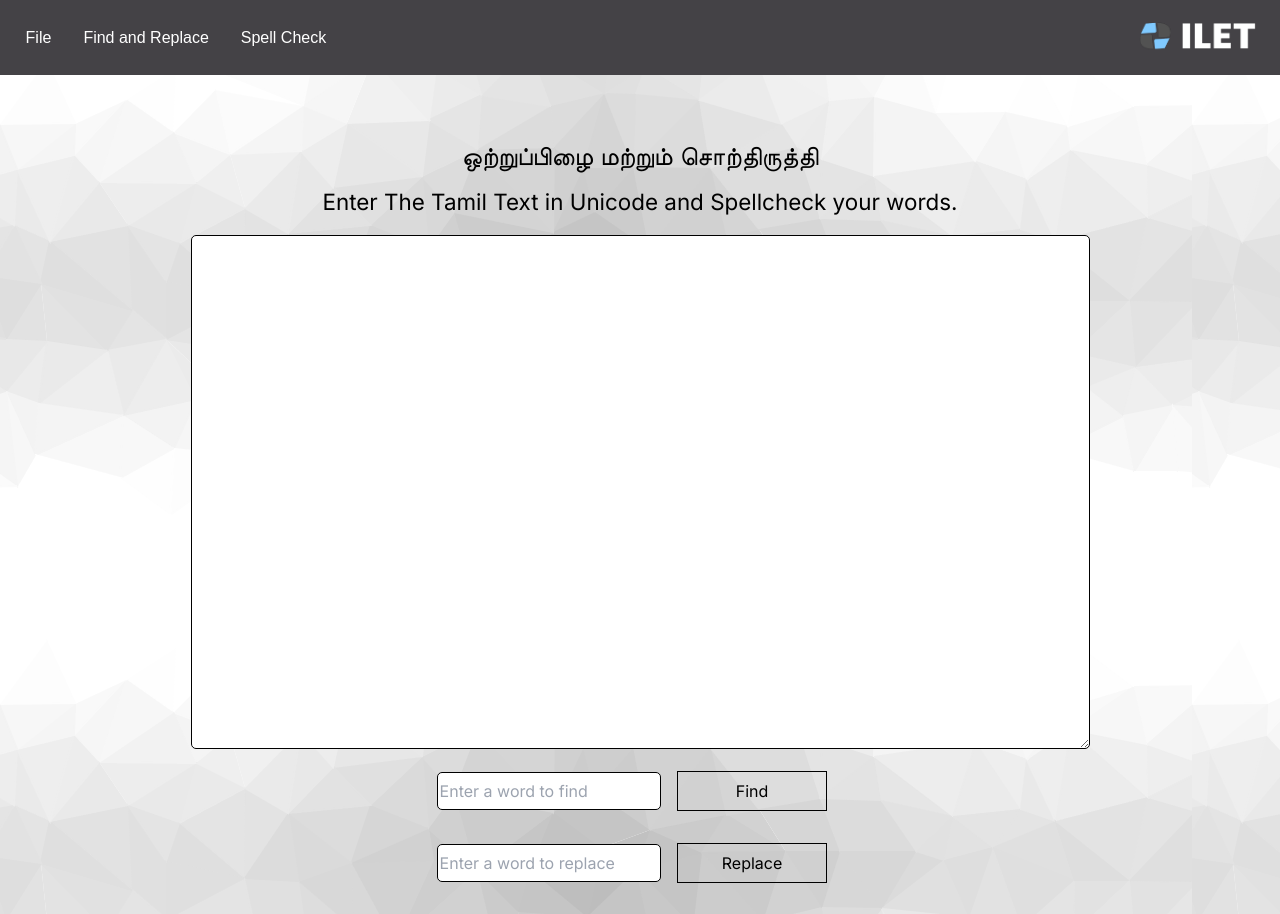
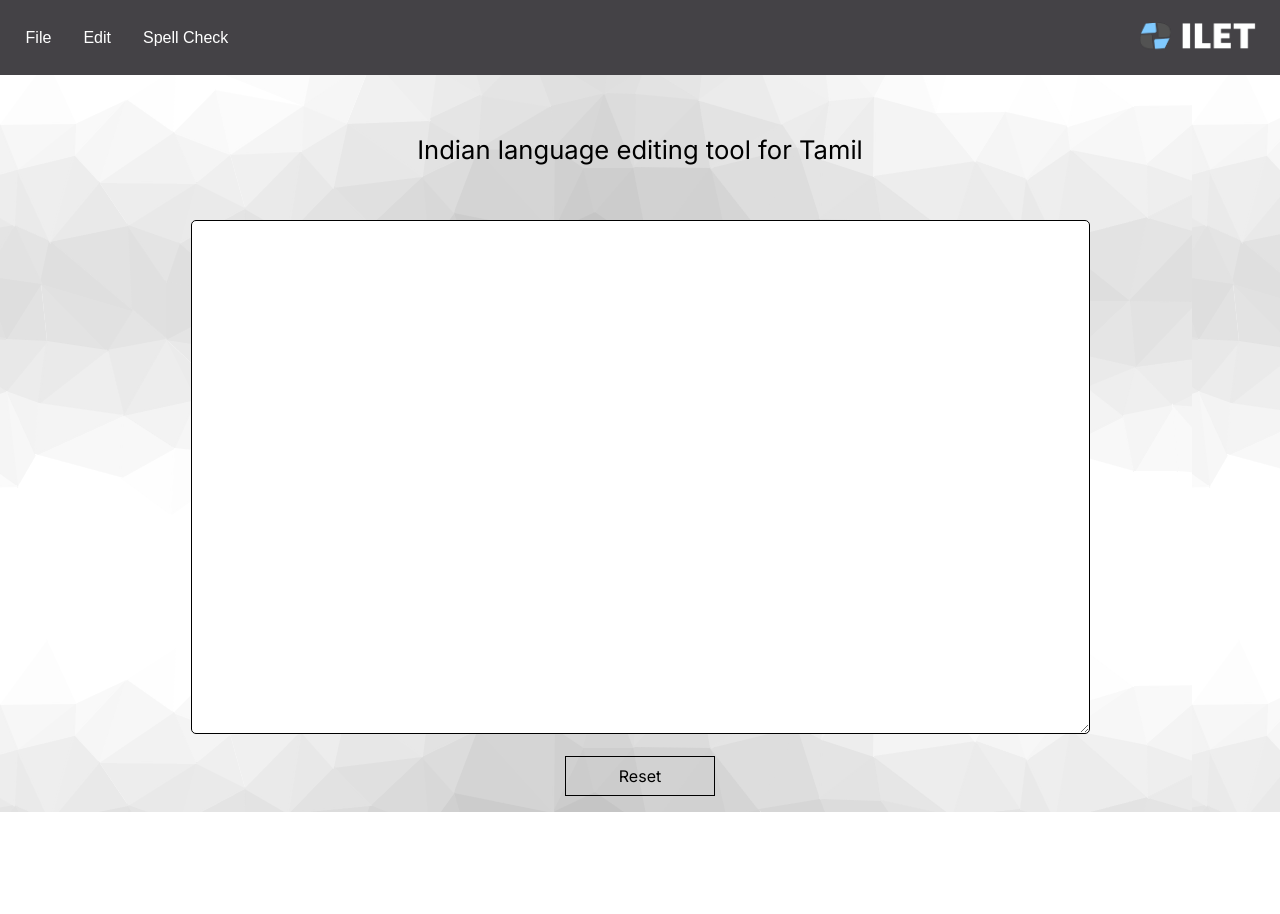
Before and after one commit to vimal-vs/ilet-app, a Next.js app: page / in a window 1280 px wide. Shown: the top 914 px of the page. After the commit the page ends 812 px from the top, so only its background shows below. Built offline with nearby package versions, Linux system fonts and the light colour scheme; a web font is replaced by a local one.

Commit message:
nav changes & removed btn

```diff
--- a/app/components/Footer/Foot.jsx
+++ b/app/components/Footer/Foot.jsx
@@ -0,0 +1,7 @@
+export default function Footer(){
+    return (
+        <div>
+
+        </div>
+    )
+}
--- a/app/components/Header/Nav.css
+++ b/app/components/Header/Nav.css
@@ -70,3 +70,11 @@ Nav li:hover .list-element-about-submenu{
     display: block;
     background-color: rgb(68, 66, 70);
 }
+
+.edit-submenu{
+    left: 4.15em;
+}
+
+.edit-submenu li{
+    padding: 0.69em;
+}
--- a/app/components/Header/Nav.jsx
+++ b/app/components/Header/Nav.jsx
@@ -10,7 +10,11 @@ export default function Nav(){
                         <li><button href="#"></button>Save</li>
                     </ul>
                 </li>
-                <li><a href="/findreplace">Find and Replace</a></li>
+                <li><a href="/">Edit</a>
+                <ul class="list-element-about-submenu">
+                        <li><button href="/findreplace"></button>Open</li>
+                    </ul>
+                </li>
                 <li><a href="/spellcheck">Spell Check</a></li>
             </ul>
             <div className='logo'>
--- a/app/components/findreplace/findreplace.css
+++ b/app/components/findreplace/findreplace.css
@@ -78,15 +78,11 @@
 }
 
 .header-wrapper h2{
-    margin-top: 2rem;
+    margin-top: 1em;
     font-size: 1.6rem;
+    margin-bottom: 2em;
 }
 
-.header-wrapper h4{
-    margin-top: 0.6rem;
-    margin-bottom: 1rem;
-    font-size: 1.4rem;
-}
 
 textarea{
     border: 1px solid black;
--- a/app/components/findreplace/page.jsx
+++ b/app/components/findreplace/page.jsx
@@ -9,26 +9,6 @@ export default function FindReplace() {
   const [sentence, setSentence] = useState('');
   const [word, setWord] = useState('');
   const [replaceWord, setReplaceWord] = useState('');
-
-  const find = () => {
-      const match = sentence.indexOf(word);
-      if(sentence !== " "){
-        if(match !== -1){
-          window.alert(`Element is found at index ${match}`);
-          return;
-        }
-      }
-      else{
-        window.alert(`Enter a sentence/word to find !`);
-        return;
-      }
-      window.alert("No matches found !");
-  }
-
-  const replace = () => {
-    const input = document.querySelector('#textarea');
-    input.value = sentence.replace(word, replaceWord);
-  }
 
   const reset = () => {
     if(confirm("You want to reset?") === true){
@@ -68,6 +48,32 @@ export default function FindReplace() {
     document.querySelector("#file").click();
   }
 
+  function triggerFind(){
+    const findAlertValue = window.prompt("Enter a word to Find","");
+    setWord(findAlertValue);
+      find();
+  }
+
+  function triggerReplace(){
+    const replaceAlertValue = window.prompt("Enter a word to Replace","");
+    setReplaceWord(replaceAlertValue);
+      replace(replaceAlertValue);
+  }
+
+  const find = () => {
+      const match = sentence.indexOf(word);
+      if(match){
+        window.alert(`Element is found at index ${match}`);
+        return;
+      }
+      window.alert("No matches found !");
+  }
+
+  const replace = (e) => {
+    const input = document.querySelector('#textarea');
+    input.value = sentence.replace(word, e);
+  }
+
   return (
     <>
       <nav>
@@ -78,7 +84,12 @@ export default function FindReplace() {
                       <li id="save"><button onClick={() => download()}>Save</button></li>
                   </ul>
               </li>
-              <li><a href="/">Find and Replace</a></li>
+              <li><a href="#">Edit</a>
+                <ul className="list-element-about-submenu edit-submenu">
+                        <li><button onClick={() => triggerFind()}>Find</button></li>
+                        <li><button onClick={triggerReplace}>Replace</button></li>
+                    </ul>
+                </li>
               <li><a href="/spellcheck">Spell Check</a></li>
           </ul>
           <div className='logo'>
@@ -97,24 +108,14 @@ export default function FindReplace() {
       </div>
       <div className='main-container'>
         <div className="header-wrapper">
-          <h2>ஒற்றுப்பிழை மற்றும் சொற்திருத்தி</h2>
-          <h4>Enter The Tamil Text in Unicode and Spellcheck your words.</h4>
+          <h2>Indian language editing tool for Tamil</h2>
           <textarea id="textarea" rows="20" cols="85" onChange={e => setSentence(e.target.value)}></textarea>
         </div>
         <div>
-          <div>
-            <input type="text" placeholder='Enter a word to find' onChange={e => setWord(e.target.value)}/>
-            <button onClick={find}><span>Find</span></button>
-          </div>
-          <div>
-            <input type="text" placeholder='Enter a word to replace' onChange={e => setReplaceWord(e.target.value)}/>
-            <button onClick={replace}><span>Replace</span></button>
-          </div>
-        </div>
         <div className="button-wrapper">
           <button onClick={reset} type="reset"><span>Reset</span></button>
-          <button id="download" onClick={download}><span>Download</span></button>
         </div>
+      </div>
       </div>
     </>
   )
```
